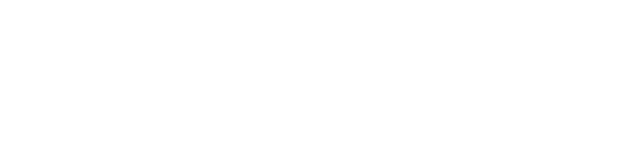
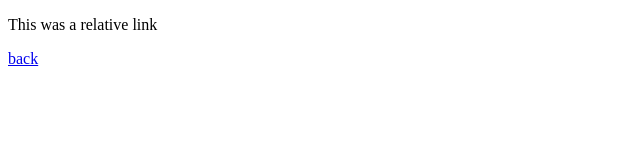
Before and after one commit to JParsleYB/HTML-PRACTICE, a plain HTML site: page html-boilerplate/relative-link.html in a window 1280 px wide. Shown: the whole page, without its empty margins (0-640 px from the left). Drawn offline with Linux system fonts and the light colour scheme.

Commit message:
change whole code gn

```diff
--- a/html-boilerplate/relative-link.html
+++ b/html-boilerplate/relative-link.html
@@ -7,6 +7,10 @@
     <title>relative-link</title>
 </head>
 <body>
+    <p>This was a relative link</p>
+    <p>
+        <a href="index.html">back</a>
+    </p>
 
 </body>
 </html>
```
Also changed, not shown: html-boilerplate/index.html (+3 -2 lines), html-boilerplate/relativelinkinfolder/relative-link-in-folder.html (+2 -3 lines).
